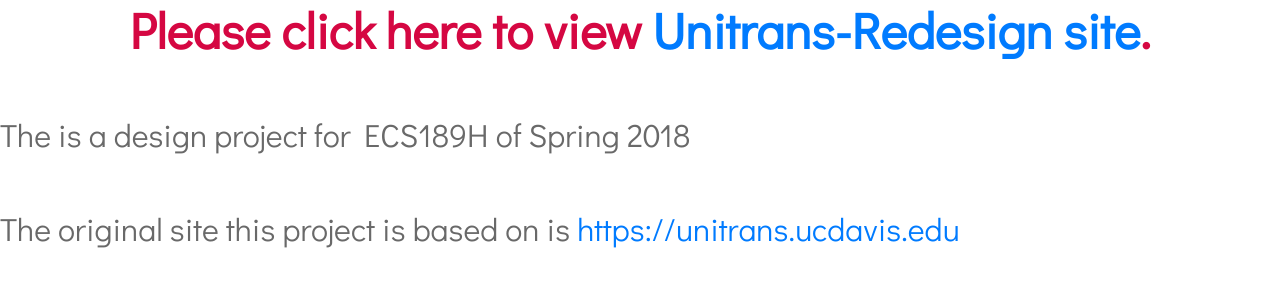
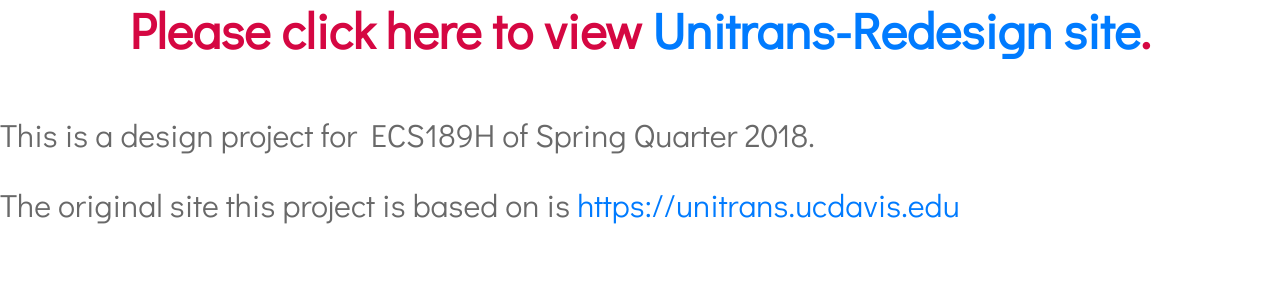
Before and after one commit to cojeung/unitrans-redesign, a plain HTML site: page index.html in a window 1280 px wide. Drawn offline with nearby package versions, Linux system fonts and the light colour scheme; some packages are replaced by stand-ins of ours; a script that the page names is missing; files whose address does not match are found by name.

Commit message:
Update index.html

```diff
--- a/index.html
+++ b/index.html
@@ -32,9 +32,9 @@
 
 <h1>Please click here to view <a href="main/unitrans.html">Unitrans-Redesign site</a>.</h1>
 <br /><br />
-<h2>The is a design project for ECS189H of Spring 2018</h2>
-<br /><br />
-<h2>The original site this project is based on is <a href="https://unitrans.ucdavis.edu">https://unitrans.ucdavis.edu</a></h2>
+<h2> This is a design project for ECS189H of Spring Quarter 2018.</h2>
+<br />
+<h2> The original site this project is based on is <a href="https://unitrans.ucdavis.edu">https://unitrans.ucdavis.edu</a></h2>
 
 <script src="unitrans.js"></script>
 
```
